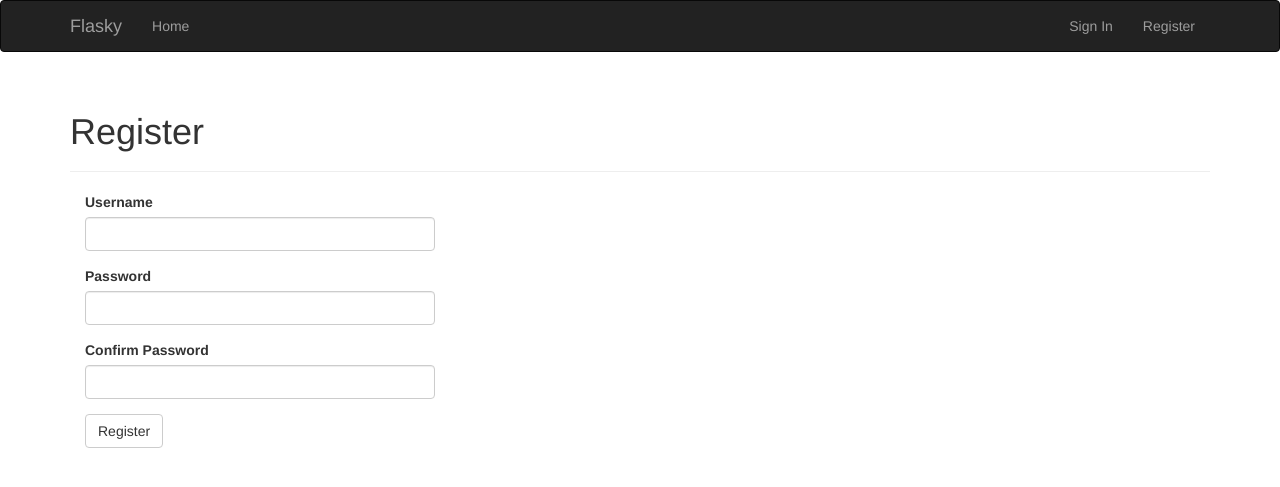
After one commit to jdharms/flasky, a Flask app: page /register in a window 1280 px wide. The commit adds this page. Shown: the top 487 px of the page. Run offline with Flask 2, Linux system fonts and the light colour scheme; some libraries are stand-ins or nearby versions.

Commit message:
Adds user registration capability
Form, view and template for registration page.

```diff
--- a/app/auth/forms.py
+++ b/app/auth/forms.py
@@ -1,9 +1,23 @@
 from flask.ext.wtf import Form
-from wtforms import StringField, PasswordField, BooleanField, SubmitField
-from wtforms.validators import Required
+from wtforms import StringField, PasswordField, BooleanField, SubmitField, ValidationError
+from wtforms.validators import Required, Length, Regexp, EqualTo
+from ..models import User
 
 class LoginForm(Form):
     username = StringField('Username', validators=[Required()])
     password = PasswordField('Password', validators=[Required()])
     remember_me = BooleanField('Keep me logged in')
     submit = SubmitField('Log In')
+
+
+class RegistrationForm(Form):
+    username = StringField('Username', validators=[Required(), Length(1, 64), Regexp('^[a-zA-Z0-9][a-zA-Z0-0_.]*$', 0,
+                                                    'Usernames must consist only of letters, numbers, underscores and periods. '
+                                                    'They must begin with a letter or number.')])
+    password = PasswordField('Password', validators=[Required(), EqualTo('password2', message='Passwords must match')])
+    password2 = PasswordField('Confirm Password', validators=[Required()])
+    submit = SubmitField('Register')
+
+    def validate_username(self, field):
+        if User.query.filter_by(username=field.data).first():
+            raise ValidationError('Username already in use!')
--- a/app/auth/views.py
+++ b/app/auth/views.py
@@ -1,8 +1,9 @@
 from . import auth
-from .forms import LoginForm
+from .forms import LoginForm, RegistrationForm
 from flask import render_template, redirect, request, url_for, flash
 from ..models import User
 from flask.ext.login import login_user, login_required, logout_user
+from .. import db
 
 @auth.route('/login', methods=['GET', 'POST'])
 def login():
@@ -21,3 +22,14 @@ def logout():
     logout_user()
     flash('You have been logged out')
     return redirect(url_for('main.index'))
+
+@auth.route('/register', methods=['GET', 'POST'])
+def register():
+    form =  RegistrationForm()
+    if form.validate_on_submit():
+        user = User(username=form.username.data, password=form.password.data)
+        db.session.add(user)
+        db.session.commit()
+        flash('Registration successful!')
+        return redirect(url_for('main.index'))
+    return render_template('auth/register.html', registration_form=form)
--- /dev/null
+++ b/app/templates/auth/register.html
@@ -0,0 +1,11 @@
+{% extends "base.html" %}
+
+{% block page_content %}
+<div class="page-header">
+    <h1>Register</h1>
+</div>
+<div class="col-md-4">
+    {{ wtf.quick_form(registration_form) }}
+</div>
+
+{% endblock %}
--- a/app/templates/base.html
+++ b/app/templates/base.html
@@ -3,7 +3,6 @@
 
 {% block scripts %}
 {{ super() }}
-{{ moment.include_moment() }}
 {% endblock %}
 
 {% block title %}Flasky{% endblock %}
@@ -30,6 +29,7 @@
                 <li><a href="{{ url_for('auth.logout') }}">Sign Out</a></li>
                 {% else %}
                 <li><a href="{{ url_for('auth.login') }}">Sign In</a></li>
+                <li><a href="{{ url_for('auth.register') }}">Register</a></li>
                 {% endif %}
             </ul>
         </div>
@@ -39,6 +39,7 @@
 
 {% block content %}
 <div class="container">
+
     {% for message in get_flashed_messages() %}
     <div class="alert alert-warning">
         <button type="button" class="close" data-dismiss="alert">&times;</button>
@@ -47,6 +48,6 @@
     {% endfor %}
 
     {% block page_content %}{% endblock %}
+
 </div>
-
 {% endblock %}
```
